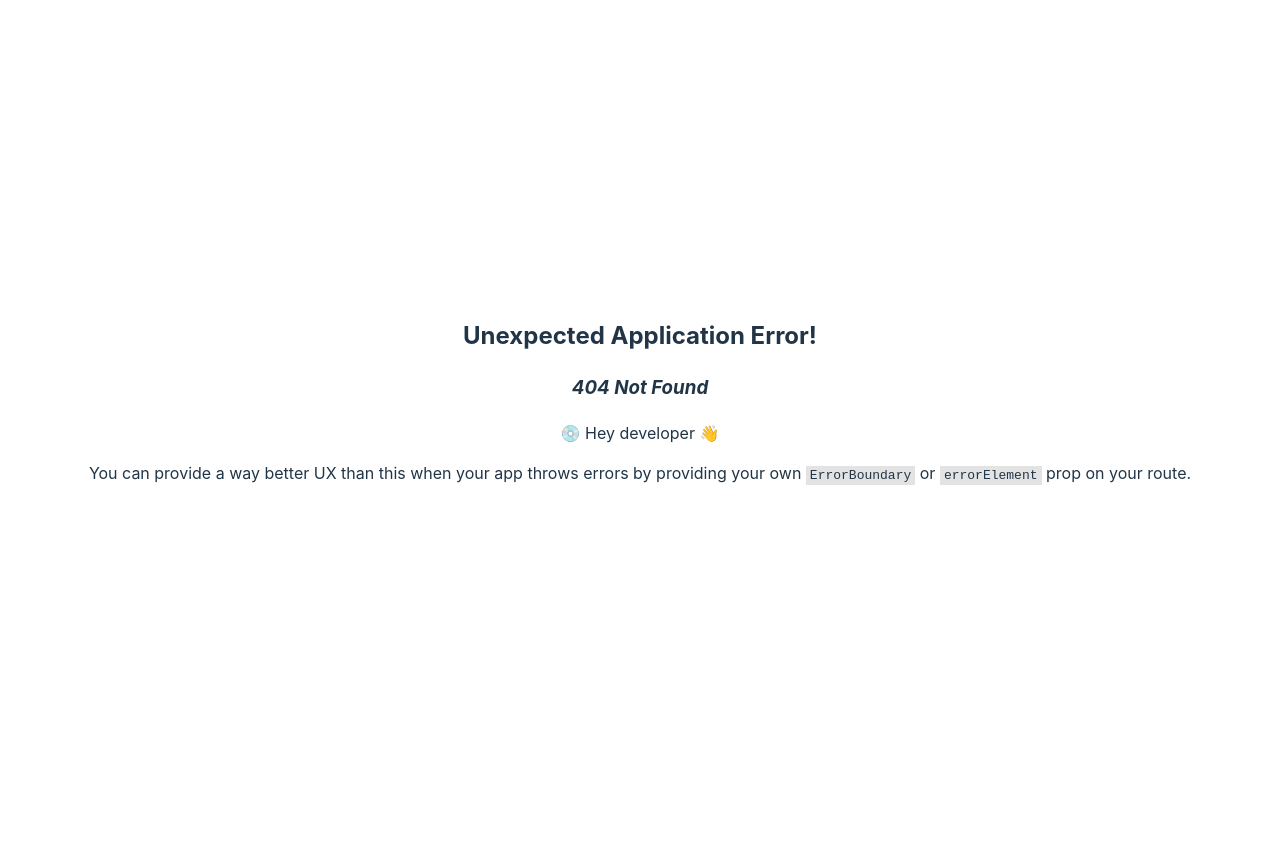
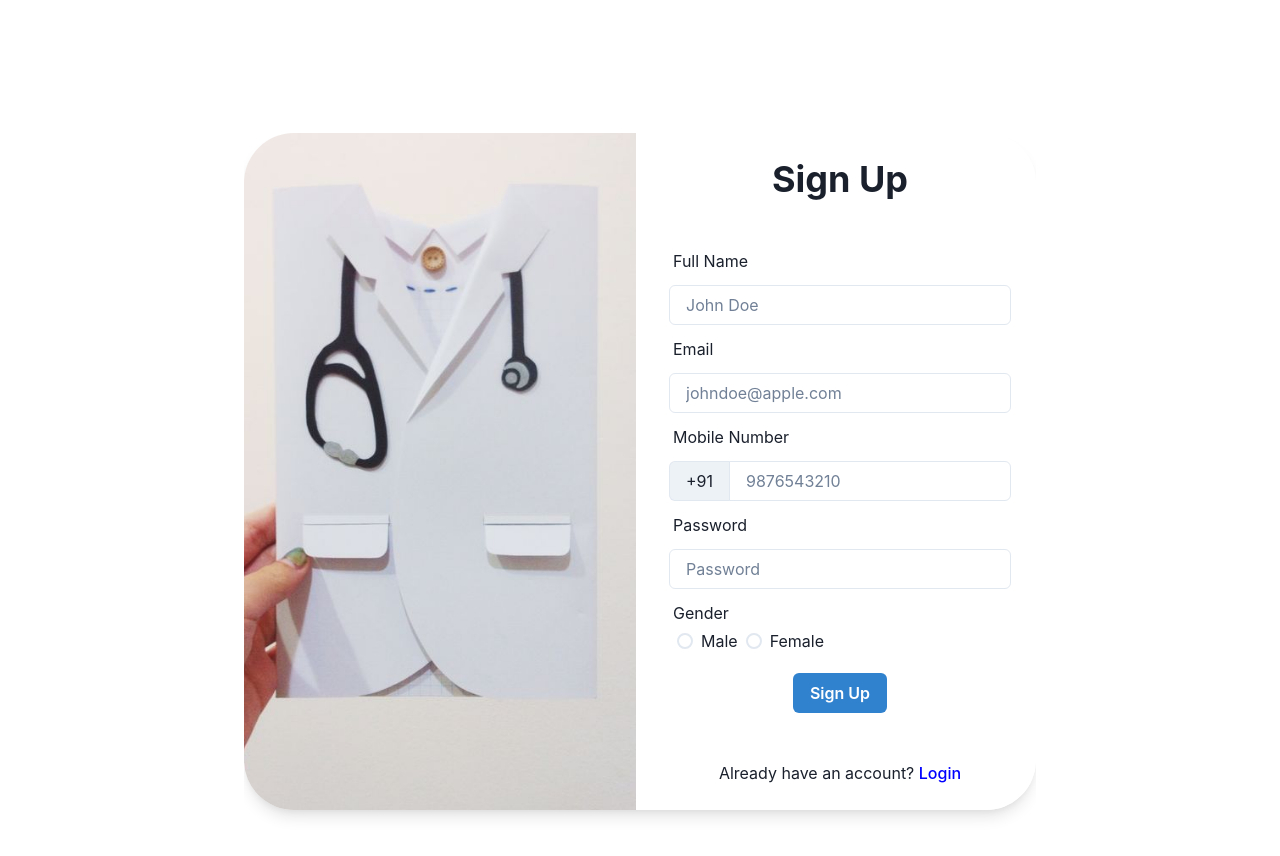
Before and after one commit to NeoHBz/cipherthon_frontend, a React (Vite) app: page /register in a window 1280 px wide. Before the commit this address had no page. Shown: the top 856 px of the page. Before the commit the page ends 800 px from the top, so only its background shows below. Built offline with nearby package versions, Linux system fonts and the light colour scheme.

Commit message:
login and signup screens

```diff
--- a/src/Layout/Default.tsx
+++ /dev/null
@@ -1,9 +0,0 @@
-import { ChakraProvider } from '@chakra-ui/react'
-
-export const DefaultLayout = ({
-    children,
-}: {
-    children: React.ReactNode;
-}): JSX.Element => {
-    return <ChakraProvider>{children}</ChakraProvider>;
-};
--- /dev/null
+++ b/src/Layout/DefaultLayout.tsx
@@ -0,0 +1,17 @@
+import { ChakraProvider } from "@chakra-ui/react";
+import { Box } from "@chakra-ui/react";
+export const DefaultLayout = ({
+    children,
+}: {
+    children: React.ReactNode;
+}): JSX.Element => {
+    return (
+        <ChakraProvider>
+            <Box minH="100vh" style={{
+                overflow: "hidden",
+             }}>
+                {children}
+            </Box>
+        </ChakraProvider>
+    );
+};
--- a/src/Pages/Login.tsx
+++ b/src/Pages/Login.tsx
@@ -20,7 +20,7 @@ export const LoginPage = () => {
         <div>
             <Grid mt={"10%"} templateColumns={"repeat(2,1fr)"}>
                 <GridItem
-                    bgColor={"whitesmoke"}
+                    bgColor={"#f5f5f5"}
                     borderTopLeftRadius={30}
                     style={{ borderRight: "2px solid white" }}
                     borderBottomLeftRadius={30}
@@ -33,7 +33,7 @@ export const LoginPage = () => {
                         <Text fontWeight={60}>
                             A Hospital
                             <Text fontWeight={"bold"}>Bed Is A Parked Taxi</Text>
-                            <Text>With A Meter Runnig</Text>
+                            <Text>With A Meter Running</Text>
                         </Text>
                     </Box>
                 </GridItem>
@@ -46,7 +46,6 @@ export const LoginPage = () => {
                     alignItems="left"
                     textAlign={"left"}
                     justifyContent="left"
-                    bgColor={"whitesmoke"}
                     filter="opacity(50)"
                 >
                     <Flex>
@@ -60,7 +59,7 @@ export const LoginPage = () => {
                             <HStack>
                                 <div>
                                     <HospitalSVG
-                                        style={{ transform: "scale(0.5)" }}
+                                        style={{ transform: "scale(0.4)" }}
                                         width="128"
                                         height="128"
                                     />
@@ -71,9 +70,10 @@ export const LoginPage = () => {
                                         Health{" "}
                                     </Text>
                                     <Box
-                                        fontSize={"25"}
+                                        fontSize={"20"}
                                         bgColor={"navy"}
                                         p={2}
+                                        ml={-2}
                                         borderRadius={5}
                                         color={"white"}
                                         fontWeight={"Bold"}
@@ -114,7 +114,7 @@ export const LoginPage = () => {
                                     <Box justifyContent={"left"} mt={"12"}>
                                         <Text>
                                             Not a user Sign In ?{" "}
-                                            <Link color={"blue"} href="/signup">
+                                            <Link color={"blue"} href="/register">
                                                 Register
                                             </Link>
                                         </Text>
--- /dev/null
+++ b/src/Pages/Signup.tsx
@@ -0,0 +1,136 @@
+import {
+    Box,
+    VStack,
+    Input,
+    Text,
+    Stack,
+    InputGroup,
+    InputLeftAddon,
+    Radio,
+    Image,
+    RadioGroup,
+    Grid,
+    Button,
+    Center,
+    Heading,
+    HStack,
+    Link,
+} from "@chakra-ui/react";
+import { AspectRatio } from "@chakra-ui/react";
+import { useState } from "react";
+
+export const SignUpPage = () => {
+    const [formData, setFormData] = useState<{ [key: string]: string }>({});
+
+    const handleInputChange = (e: React.ChangeEvent<HTMLInputElement>) => {
+        setFormData({ ...formData, [e.target.id]: e.target.value });
+    };
+
+    const handleRadioChange = (name: string, value: string) => {
+        setFormData({ ...formData, [name]: value });
+    };
+
+    const handleButtonClick = () => {
+        console.log(formData);
+    };
+
+    return (
+        <div>
+            <Center h="100vh" mt={"5%"}>
+                <Grid
+                    templateColumns="repeat(2, 1fr)"
+                    gap={2}
+                    borderRadius={50}
+                    bgColor={"white"}
+                    boxShadow="lg"
+                    overflow="hidden"
+                    h="fit-content"
+                    minW="60vw"
+                >
+                    <Box>
+                        <AspectRatio w="100%" h="100%" ratio={4 / 5}>
+                            <Image src="doctor.jpg" objectFit="cover" alt="doctor" />
+                        </AspectRatio>
+                    </Box>
+
+                    <Box bgColor={"white"} p={25} w={"100%"}>
+                        <VStack spacing={5}>
+                            <Heading mb={6}>Sign Up</Heading>
+                            <Stack spacing={2}>
+                                <Stack textAlign={"left"} w={"100%"}>
+                                    <Text p={1}>Full Name</Text>
+                                    <Input
+                                        id="name"
+                                        placeholder="John Doe"
+                                        onChange={handleInputChange}
+                                    />
+                                </Stack>
+                                <Stack textAlign={"left"} w={"100%"}>
+                                    <Text p={1}>Email</Text>
+                                    <Input
+                                        id="email"
+                                        placeholder="johndoe@apple.com"
+                                        onChange={handleInputChange}
+                                    />
+                                </Stack>
+                                <Stack textAlign={"left"} w={"100%"}>
+                                    <Text p={1}>Mobile Number</Text>
+                                    <InputGroup>
+                                        <InputLeftAddon children="+91" />
+                                        <Input
+                                            id="mobile"
+                                            placeholder="9876543210"
+                                            onChange={handleInputChange}
+                                        />
+                                    </InputGroup>
+                                </Stack>
+                                <Stack textAlign={"left"} w={"100%"}>
+                                    <Text p={1}>Password</Text>
+                                    <Input
+                                        id="password"
+                                        placeholder="Password"
+                                        onChange={handleInputChange}
+                                    />
+                                </Stack>
+                                <RadioGroup
+                                    onChange={(value) =>
+                                        handleRadioChange("gender", value)
+                                    }
+                                    defaultValue="Male"
+                                    value={formData["gender"]}
+                                    textAlign={"left"}
+                                >
+                                    <Text p={1}>Gender</Text>
+                                    <HStack ml={2}>
+                                        <Radio value="male" colorScheme="blue">
+                                            Male{" "}
+                                        </Radio>
+                                        <Radio value="female" colorScheme="red">
+                                            Female
+                                        </Radio>
+                                    </HStack>
+                                </RadioGroup>
+                            </Stack>
+                            <Button
+                                colorScheme="blue"
+                                color={"white"}
+                                onClick={handleButtonClick}
+                            >
+                                Sign Up
+                            </Button>
+                        </VStack>
+
+                        <Box justifyContent={"left"} mt={"12"}>
+                                        <Text>
+                                            Already have an account? {" "}
+                                            <Link color={"blue"} href="/login">
+                                                Login
+                                            </Link>
+                                        </Text>
+                                    </Box>
+                    </Box>
+                </Grid>
+            </Center>
+        </div>
+    );
+};
--- a/src/main.tsx
+++ b/src/main.tsx
@@ -5,7 +5,8 @@ import "./index.css";
 import { createBrowserRouter, RouterProvider } from "react-router-dom";
 import App from "./App";
 import { LoginPage } from "./Pages/Login";
-import { DefaultLayout } from "./Layout/Default";
+import { DefaultLayout } from "./Layout/DefaultLayout";
+import { SignUpPage } from "./Pages/Signup";
 
 const router = createBrowserRouter([
     {
@@ -24,6 +25,14 @@ const router = createBrowserRouter([
             </DefaultLayout>
         ),
     },
+    {
+        path: "/register",
+        element: (
+            <DefaultLayout>
+                <SignUpPage />
+            </DefaultLayout>
+        ),
+    },
 ]);
 
 ReactDOM.createRoot(document.getElementById("root")!).render(
```
Also changed, not shown: public/doctor.jpg (added).
